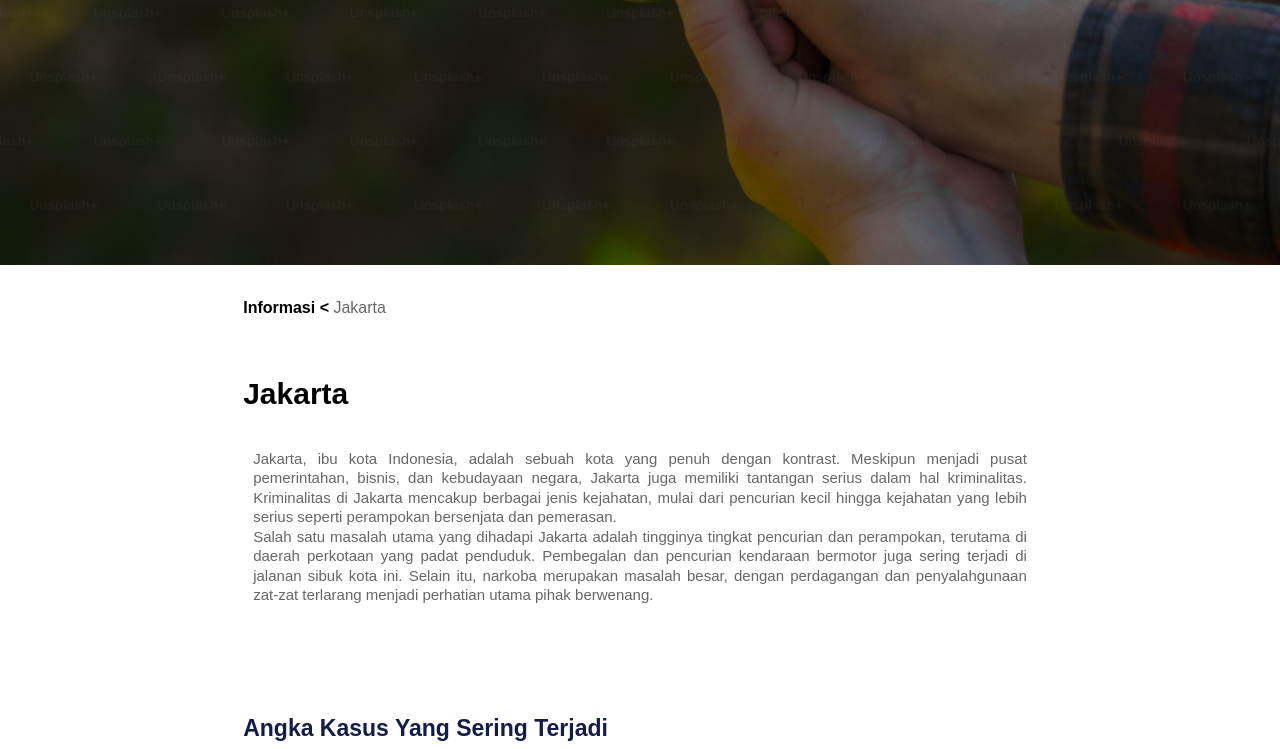
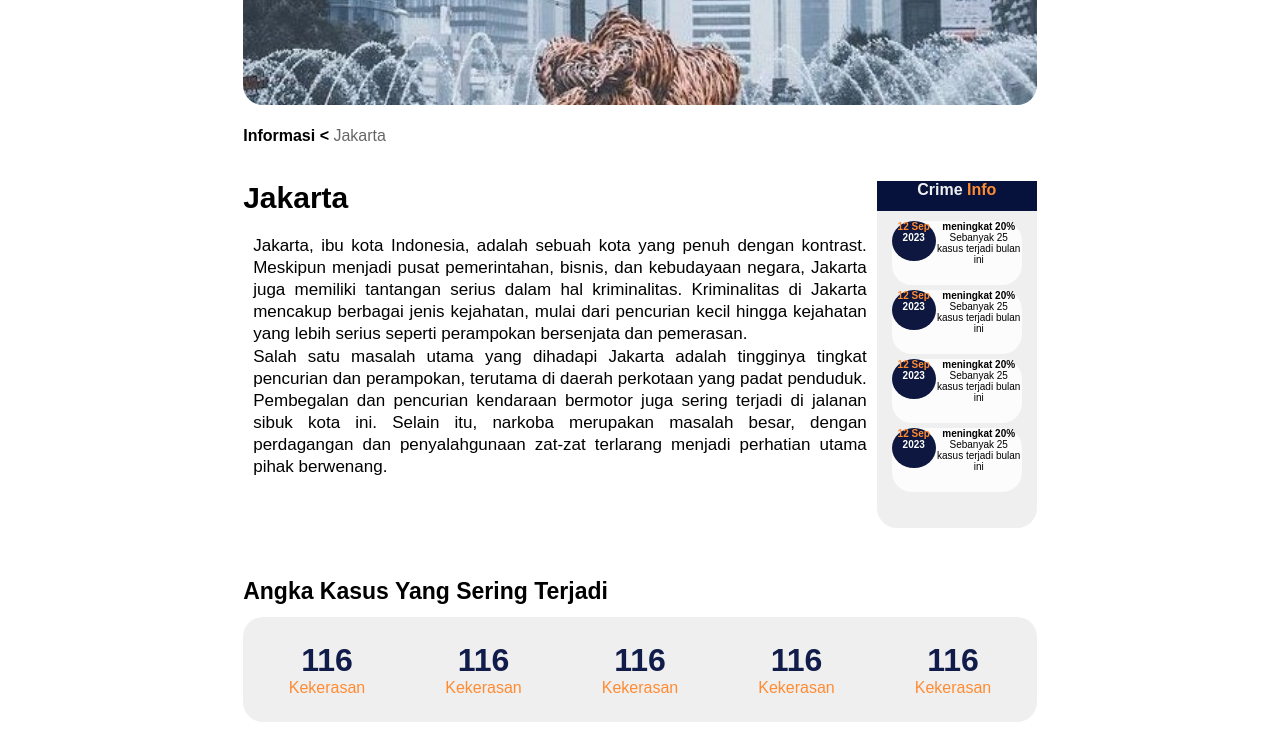
Before and after one commit to ipaldopal/Web-C-Morning-21-MalamLapar, a plain HTML site: page cardinformasi.html in a window 1280 px wide. Shown: the part 500-1249 px from the top of the page. Drawn offline with Linux system fonts and the light colour scheme.

Commit message:
card informasi

```diff
--- a/cardinformasi.html
+++ b/cardinformasi.html
@@ -31,20 +31,73 @@
       </ul>
     </nav>
 
+    <div class="card-all">
+      <div class="card-text-isi">
         <div class="images">
-      <img src="img/5.png" alt="" />
+          <img src="img/jkt.jpg" alt="" />
+        </div>
+        <br />
         <div class="slides">
-        <a href="#informasi"><b>Informasi <</b> <span>Jakarta</span></a>
+          <a href="informasi.html"><b>Informasi <</b> <span>Jakarta</span></a>
         </div>
+      </div>
+      <br /><br />
+      <div class="card-text-content">
         <div class="card-content">
+          <div class="isi-content">
             <h2>Jakarta</h2>
-        <br />
             <p>
-          Jakarta, ibu kota Indonesia, adalah sebuah kota yang penuh dengan kontrast. Meskipun menjadi pusat pemerintahan, bisnis, dan kebudayaan negara, Jakarta juga memiliki tantangan serius dalam hal kriminalitas. Kriminalitas di Jakarta
-          mencakup berbagai jenis kejahatan, mulai dari pencurian kecil hingga kejahatan yang lebih serius seperti perampokan bersenjata dan pemerasan.<br />
-          Salah satu masalah utama yang dihadapi Jakarta adalah tingginya tingkat pencurian dan perampokan, terutama di daerah perkotaan yang padat penduduk. Pembegalan dan pencurian kendaraan bermotor juga sering terjadi di jalanan sibuk
-          kota ini. Selain itu, narkoba merupakan masalah besar, dengan perdagangan dan penyalahgunaan zat-zat terlarang menjadi perhatian utama pihak berwenang.
+              Jakarta, ibu kota Indonesia, adalah sebuah kota yang penuh dengan kontrast. Meskipun menjadi pusat pemerintahan, bisnis, dan kebudayaan negara, Jakarta juga memiliki tantangan serius dalam hal kriminalitas. Kriminalitas di
+              Jakarta mencakup berbagai jenis kejahatan, mulai dari pencurian kecil hingga kejahatan yang lebih serius seperti perampokan bersenjata dan pemerasan.<br />
+              Salah satu masalah utama yang dihadapi Jakarta adalah tingginya tingkat pencurian dan perampokan, terutama di daerah perkotaan yang padat penduduk. Pembegalan dan pencurian kendaraan bermotor juga sering terjadi di jalanan
+              sibuk kota ini. Selain itu, narkoba merupakan masalah besar, dengan perdagangan dan penyalahgunaan zat-zat terlarang menjadi perhatian utama pihak berwenang.
             </p>
+          </div>
+        </div>
+
+        <div class="card-isi-popups">
+          <div class="logoss">
+            <h2>Crime <span>Info</span></h2>
+          </div>
+          <div class="head-card">
+            <div class="card-popups">
+              <div class="popups">
+                <h3>12 Sep <br /><span>2023</span></h3>
+              </div>
+              <div class="text-popups">
+                <h4>meningkat 20%</h4>
+                <p>Sebanyak 25 kasus terjadi bulan ini</p>
+              </div>
+            </div>
+            <div class="card-popups">
+              <div class="popups">
+                <h3>12 Sep <br /><span>2023</span></h3>
+              </div>
+              <div class="text-popups">
+                <h4>meningkat 20%</h4>
+                <p>Sebanyak 25 kasus terjadi bulan ini</p>
+              </div>
+            </div>
+            <div class="card-popups">
+              <div class="popups">
+                <h3>12 Sep <br /><span>2023</span></h3>
+              </div>
+              <div class="text-popups">
+                <h4>meningkat 20%</h4>
+                <p>Sebanyak 25 kasus terjadi bulan ini</p>
+              </div>
+            </div>
+            <div class="card-popups">
+              <div class="popups">
+                <h3>12 Sep <br /><span>2023</span></h3>
+              </div>
+              <div class="text-popups">
+                <h4>meningkat 20%</h4>
+                <p>Sebanyak 25 kasus terjadi bulan ini</p>
+              </div>
+            </div>
+          </div>
+        </div>
       </div>
     </div>
 
--- a/style.css
+++ b/style.css
@@ -661,7 +661,6 @@ button:hover {
 
 /* navbar */
 
-
 /*layanan*/
 
 .container {
@@ -753,12 +752,11 @@ button:hover {
   margin-top: 10px;
 }
 
-
 .search-container {
   border: 1px solid #ccc;
   border-radius: 25px;
   padding: 10px;
-  background-color: #F0F0F0;
+  background-color: #f0f0f0;
   display: flex;
   align-items: center;
   text-align: left;
@@ -767,8 +765,8 @@ button:hover {
 .search-container .search-input input {
   border: none;
   margin: 0 10px;
-  color: #9F9F9F;
-  background-color: #F0F0F0;
+  color: #9f9f9f;
+  background-color: #f0f0f0;
   font-size: 14px;
 }
 
@@ -779,11 +777,11 @@ button:hover {
 
 .separator {
   margin: 0 10px;
-  color: #9F9F9F;
+  color: #9f9f9f;
 }
 
 .horizontal-search-bar .fas {
-  color: #9F9F9F;
+  color: #9f9f9f;
 }
 
 #service-options {
@@ -810,7 +808,6 @@ button:hover {
 #service-options button:hover {
   background-color: #06113c;
 }
-
 
 #service-container p {
   font-weight: bold;
@@ -851,7 +848,7 @@ button:hover {
 }
 
 .arrow {
-  color: #9F9F9F;
+  color: #9f9f9f;
   margin-left: 5px;
 }
 
@@ -892,10 +889,10 @@ button:hover {
   font-size: 14px;
   margin: 0;
   margin-bottom: 10px;
-  background-color: #3E3E3E;
+  background-color: #3e3e3e;
   color: white;
   padding: 10px;
-  border: 1px solid #3E3E3E;
+  border: 1px solid #3e3e3e;
   width: 175px;
   height: 20px;
   border-radius: 10px;
@@ -938,7 +935,6 @@ button:hover {
   background-color: #0a1f53;
 }
 
-
 .text-warning {
   color: #ff8c32;
 }
@@ -969,11 +965,11 @@ button:hover {
 .form-group {
   position: relative;
   padding: 20px;
-  background-color: #FBFBFB;
+  background-color: #fbfbfb;
   width: 978px;
   height: 30px;
   border-radius: 20px;
-  outline: 2px solid #B8B8B8;
+  outline: 2px solid #b8b8b8;
 }
 
 .form-container2 {
@@ -985,18 +981,18 @@ button:hover {
 .form-group2 {
   position: relative;
   padding: 20px;
-  background-color: #FBFBFB;
+  background-color: #fbfbfb;
   width: 978px;
   height: 276px;
   border-radius: 20px;
-  outline: 2px solid #B8B8B8;
+  outline: 2px solid #b8b8b8;
 }
 
 .form-group input {
   width: calc(100% - 30px);
   height: 40px;
   font-size: 20px;
-  color: #B8B8B8;
+  color: #b8b8b8;
   background: transparent;
   border: none;
   outline: none;
@@ -1007,12 +1003,11 @@ button:hover {
   width: 100%;
   height: 40px;
   font-size: 20px;
-  color: #B8B8B8;
+  color: #b8b8b8;
   background: transparent;
   border: none;
   outline: none;
 }
-
 
 .form-group i {
   position: absolute;
@@ -1020,7 +1015,7 @@ button:hover {
   top: 50%;
   transform: translateY(-50%);
   font-size: 20px;
-  color: #B8B8B8;
+  color: #b8b8b8;
   cursor: pointer;
 }
 
@@ -1101,10 +1096,14 @@ p {
 /*layanan*/
 
 /* card informasi */
+.card-all {
+  padding: 30px 19% 30px;
+  align-items: center;
+}
+.images img {
+  border-radius: 20px;
+}
 
-.slides {
-  padding: 30px 19% 30px;
-}
 .slides a {
   color: #000;
 }
@@ -1112,8 +1111,83 @@ p {
 .slides span {
   color: #666;
 }
-.card-content {
-  padding: 30px 19% 30px;
+.card-text-content {
+  display: flex;
+  justify-content: space-between;
+}
+.isi-content h2 {
+  color: #000;
+}
+
+.isi-content p {
+  color: #000;
+  font-size: 17px;
+}
+
+.card-isi-popups {
+  background-color: rgb(240, 239, 239);
+  border-radius: 0 0 20px 20px;
+}
+
+.logoss h2 {
+  color: #f0f0f0;
+  font-size: 16px;
+}
+
+.logoss span {
+  color: #ff8c32;
+  font-size: 16px;
+}
+.logoss {
+  background-color: #06113c;
+  margin: 0;
+  height: 30px;
+  text-align: center;
+  align-items: center; /* Teks di tengah secara vertikal */
+  justify-content: center;
+}
+.text-popups {
+  text-align: center;
+  align-items: center; /* Teks di tengah secara vertikal */
+  justify-content: center;
+}
+.text-popups h4 {
+  font-size: 10px;
+}
+.text-popups p {
+  font-size: 10px;
+}
+
+.head-card {
+  margin: 10px;
+}
+
+.card-popups {
+  margin: 5px;
+  background-color: #fcfcfc;
+  border-radius: 20px;
+  display: flex;
+  justify-content: space-between;
+}
+.popups {
+  background-color: #0d173f;
+  border-radius: 50%;
+  height: 40px;
+  width: 80px;
+  text-align: center;
+  flex-direction: column;
+  align-items: center; /* Teks di tengah secara vertikal */
+  justify-content: center;
+}
+
+.popups h3 {
+  color: #ff8b32;
+  font-size: 10px;
+}
+
+.popups span {
+  color: #fff;
+  font-size: 10px;
 }
 
 .pict-head img {
@@ -1123,13 +1197,12 @@ p {
 }
 
 .container-angka {
-  padding: 30px 19% 30px;
+  padding: 20px 19% 30px;
 }
-
 .head-angka h2 {
   font-size: 23px;
   margin-bottom: 12px;
-  color: #111c4b;
+  color: #000000;
 }
 
 .rows {
@@ -1147,8 +1220,8 @@ p {
   margin: 0;
 }
 .card-angka p {
-  font-size: 14px;
-  color: #111c4b;
+  font-size: 16px;
+  color: #ff8b32;
   margin: 0;
 }
 .card-angka {
@@ -1158,6 +1231,7 @@ p {
 .text-loc h2 {
   padding: 20px 19% 30px;
   font-size: 20px;
+  color: #000000;
 }
 .service-loc {
   font-family: "Poppins", sans-serif;
@@ -1168,6 +1242,7 @@ p {
 
 .text-loc {
   text-align: center;
+  color: #000000;
 }
 
 .services-loc h2 {
```
Also changed, not shown: img/jkt.jpg (added). Lines whose indentation alone changed are shown as unchanged.
